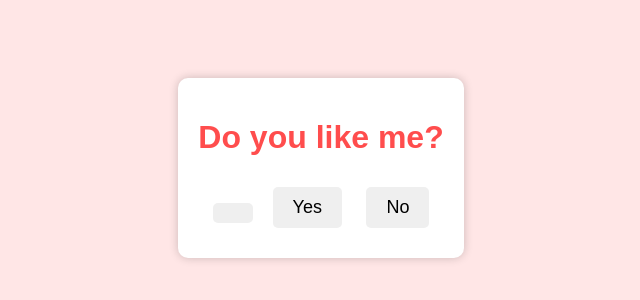
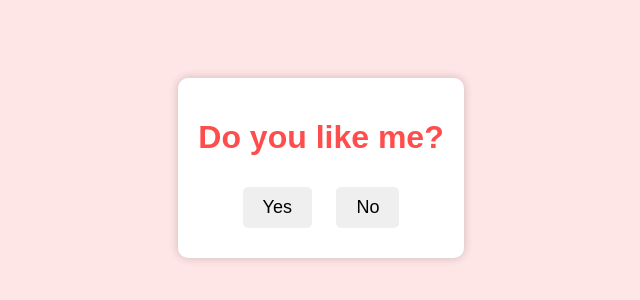
Before and after one commit to miyuu07/miyuu07.github.io, a plain HTML site: page index.html in a window 1280 px wide. Shown: the part 232-532 px from the top of the page, without its empty margins (319-959 px from the left). Drawn offline with Linux system fonts and the light colour scheme.

Commit message:
Add files via upload

```diff
--- a/index.html
+++ b/index.html
@@ -13,8 +13,7 @@ content="width=device-width,inistial-scale=1.0">
         <h1>Do you like me?</h1>
         <img id="gif" src="meoww.jpg.gif"
         style="display: none;">
-    <div class="buttons"><button>
-        <button id="yes-btn">Yes</button>
+<button id="yes-btn">Yes</button>
 <button id="no-btn">No</button>
 <div id="message" style="display: none;">So,you do like me, dw i like you too</div>
     </div>
```
